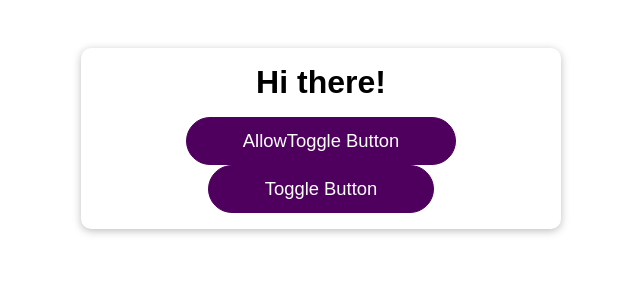
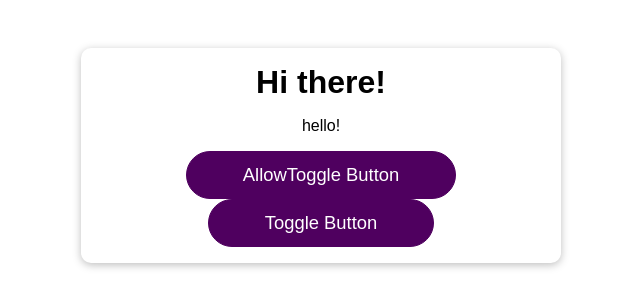
Before and after one commit to kjh-busan/07-rearct-optimization, a React (Create React App) app: page / in a window 1280 px wide. Shown: the top 308 px of the page, without its empty margins (319-959 px from the left). Built offline with nearby package versions, Linux system fonts and the light colour scheme.

Commit message:
fix: clousre WIP

```diff
--- a/src/components/UI/Button/DEMO/DemoOutput.js
+++ b/src/components/UI/Button/DEMO/DemoOutput.js
@@ -3,7 +3,9 @@ import MyParagraph from "./MyParagraph";
 
 const DemoOutput = (props) => {
   console.log("DemoOutput Running");
-  return <MyParagraph>{props.show ? "This is New!" : ""}</MyParagraph>;
+  return (
+    <MyParagraph hello="hello!">{props.show ? "This is New!" : ""}</MyParagraph>
+  );
 };
 
 export default React.memo(DemoOutput);
--- a/src/components/UI/Button/DEMO/MyParagraph.js
+++ b/src/components/UI/Button/DEMO/MyParagraph.js
@@ -1,7 +1,11 @@
 const MyParagraph = (props) => {
   console.log("My Paragraph");
 
-  return <p>{props.children}</p>;
+  return (
+    <p>
+      {props.children} {props.hello}
+    </p>
+  );
 };
 
 export default MyParagraph;
```
